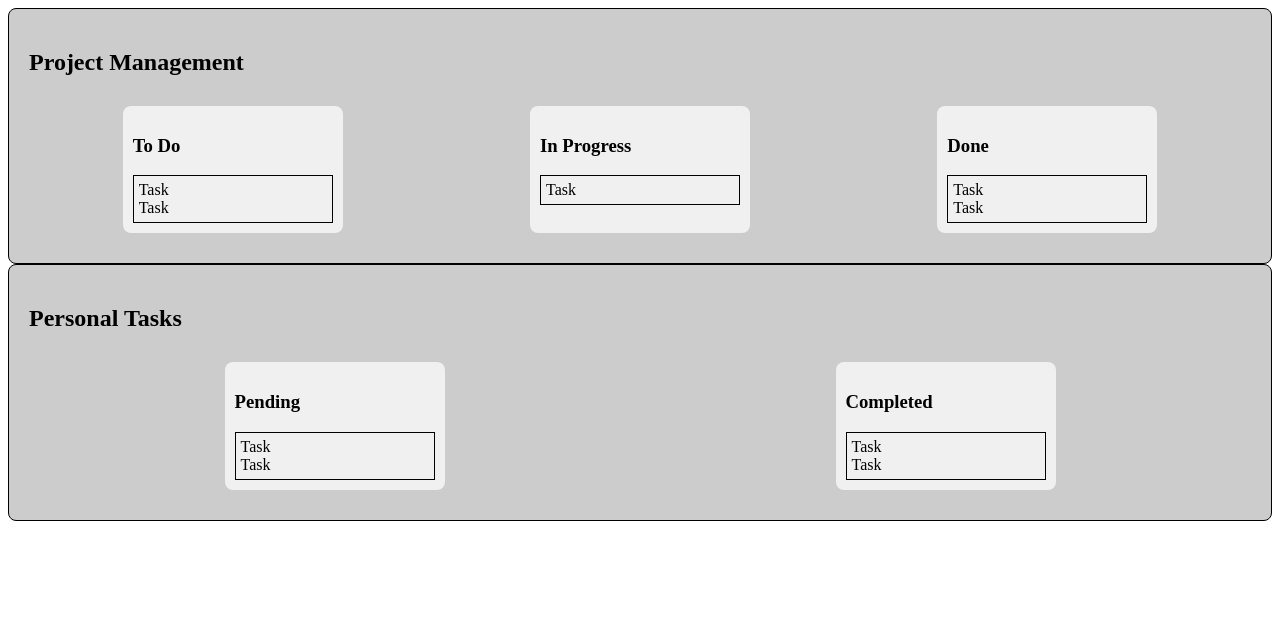
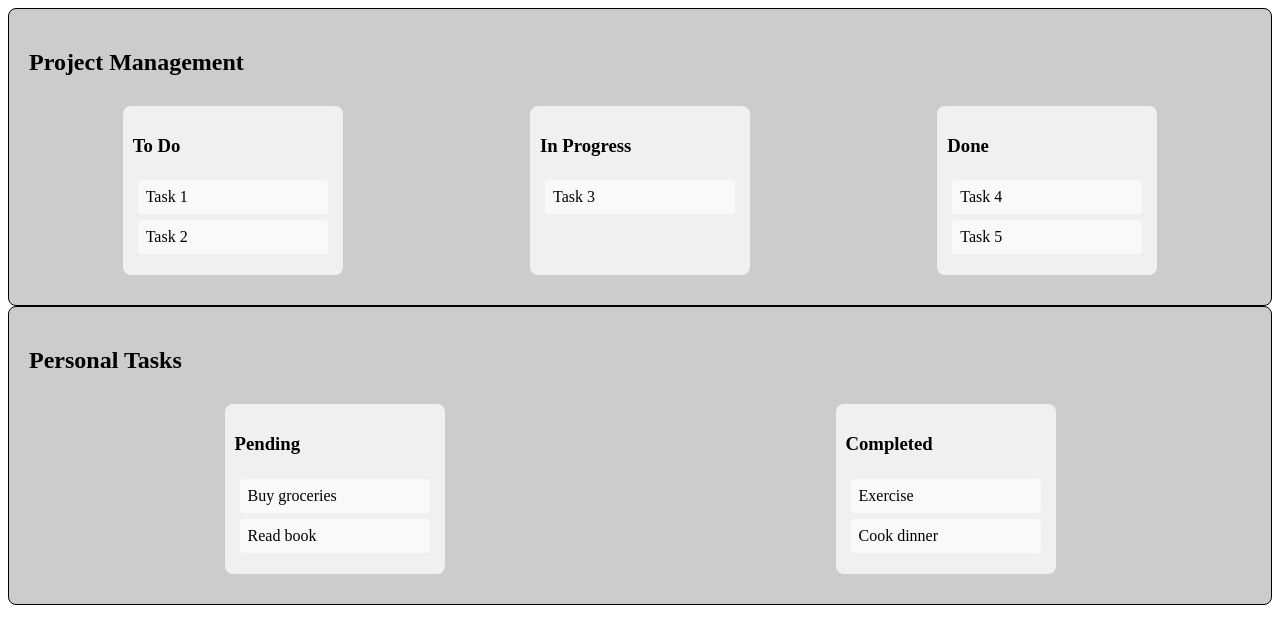
Before and after one commit to roypromax/quest-labs-dashboard, a React (Vite) app: page / in a window 1280 px wide. Shown: the top 644 px of the page. Built offline with nearby package versions, Linux system fonts and the light colour scheme.

Commit message:
Integrated Task component in List

```diff
--- a/src/components/List.module.css
+++ b/src/components/List.module.css
@@ -7,6 +7,5 @@
 }
 
 .tasks {
-  border: 1px solid black;
   padding: 5px;
 }
--- a/src/components/Task.jsx
+++ b/src/components/Task.jsx
@@ -1,7 +1,8 @@
 import React from "react";
+import styles from "./Task.module.css";
 
-const Task = () => {
-  return <div>Task</div>;
+const Task = ({ taskTitle }) => {
+  return <div className={styles.task}>{taskTitle}</div>;
 };
 
 export default Task;
--- /dev/null
+++ b/src/components/Task.module.css
@@ -0,0 +1,11 @@
+.task {
+  padding: 8px;
+  margin-bottom: 6px;
+  background-color: #f9f9f9;
+  border-radius: 4px;
+}
+
+.task:hover {
+  background-color: #e6e6e6;
+  cursor: pointer;
+}
```
